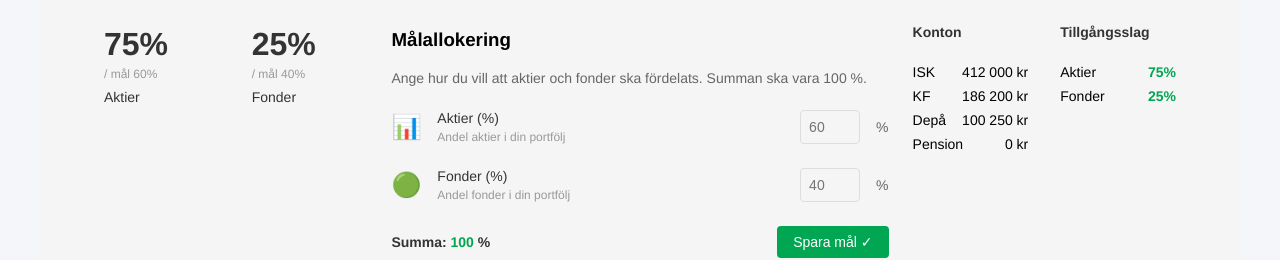
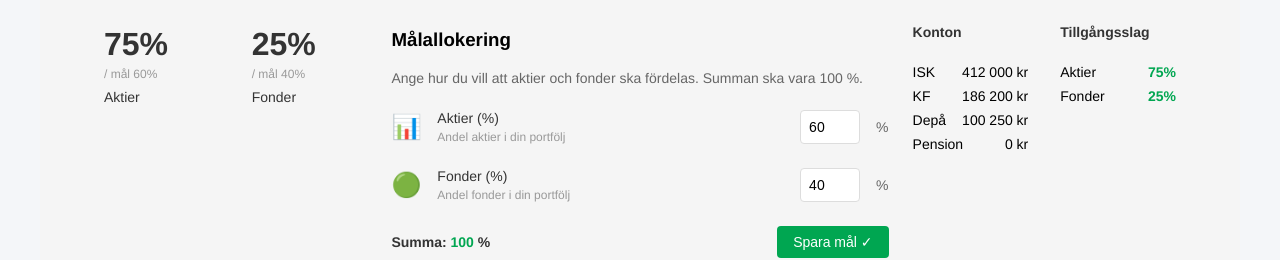
Before and after one commit to chas-challenge-2026/avanza-team1, a React (Vite) app in the folder frontend/: page / in a window 1280 px wide. Shown: the part 338-598 px from the top of the page. Built offline with nearby package versions, Linux system fonts and the light colour scheme.

Commit message:
feat(frontend): save target allocation against mock state (#41)

```diff
--- a/frontend/src/components/Dashboard/GoalAllocation.tsx
+++ b/frontend/src/components/Dashboard/GoalAllocation.tsx
@@ -1,11 +1,42 @@
-import Panel from '../Panel';
-import styles from './GoalAllocation.module.css';
+import { useState } from "react";
+import Panel from "../Panel";
+import styles from "./GoalAllocation.module.css";
+import { saveStoredTarget } from "../../lib/targetAllocation";
 
-function GoalAllocation(): JSX.Element {
+interface GoalAllocationProps {
+  targetAktierPct: number;
+  targetStabiltPct: number;
+  onTargetSaved: (equities: number, funds: number) => void;
+}
+
+function GoalAllocation({
+  targetAktierPct,
+  targetStabiltPct,
+  onTargetSaved,
+}: GoalAllocationProps): JSX.Element {
+  const [equities, setEquities] = useState(targetAktierPct);
+  const [funds, setFunds] = useState(targetStabiltPct);
+  const [saved, setSaved] = useState(false);
+
+  const sum = equities + funds;
+  const isValid = sum === 100;
+
+  function handleSave() {
+    if (!isValid) return;
+
+    saveStoredTarget({
+      targetAktierPct: equities,
+      targetStabiltPct: funds,
+    });
+    onTargetSaved(equities, funds);
+    setSaved(true);
+  }
+
   return (
     <Panel title="Målallokering" size="large">
       <p className={styles.description}>
-        Ange hur du vill att aktier och fonder ska fördelats. Summan ska vara 100 %.
+        Ange hur du vill att aktier och fonder ska fördelas. Summan ska vara 100
+        %.
       </p>
 
       <div className={styles.inputsContainer}>
@@ -13,9 +44,19 @@ function GoalAllocation(): JSX.Element {
           <div className={styles.icon}>📊</div>
           <div className={styles.label}>
             <div className={styles.labelTitle}>Aktier (%)</div>
-            <div className={styles.labelSubtitle}>Andel aktier i din portfölj</div>
+            <div className={styles.labelSubtitle}>
+              Andel aktier i din portfölj
+            </div>
           </div>
-          <input type="number" placeholder="60" className={styles.input} disabled />
+          <input
+            type="number"
+            className={styles.input}
+            value={equities}
+            onChange={(e) => {
+              setEquities(Number(e.target.value));
+              setSaved(false);
+            }}
+          />
           <span className={styles.unit}>%</span>
         </div>
 
@@ -23,23 +64,44 @@ function GoalAllocation(): JSX.Element {
           <div className={styles.icon}>🟢</div>
           <div className={styles.label}>
             <div className={styles.labelTitle}>Fonder (%)</div>
-            <div className={styles.labelSubtitle}>Andel fonder i din portfölj</div>
+            <div className={styles.labelSubtitle}>
+              Andel fonder i din portfölj
+            </div>
           </div>
-          <input type="number" placeholder="40" className={styles.input} disabled />
+          <input
+            type="number"
+            className={styles.input}
+            value={funds}
+            onChange={(e) => {
+              setFunds(Number(e.target.value));
+              setSaved(false);
+            }}
+          />
           <span className={styles.unit}>%</span>
         </div>
       </div>
 
       <div className={styles.summary}>
         <div className={styles.summaryText}>
-          Summa: <span className={styles.summarySum}>100</span> %
+          Summa: <span className={styles.summarySum}>{sum}</span> %
+          {!isValid && " — Summan måste vara 100 %."}
+          {saved && isValid && " — Mål sparat."}
         </div>
-        <button className={styles.button}>Spara mål ✓</button>
+        <button
+          className={styles.button}
+          type="button"
+          disabled={!isValid}
+          onClick={handleSave}
+        >
+          Spara mål ✓
+        </button>
       </div>
 
       <div className={styles.infoBox}>
         <span className={styles.infoIcon}>ℹ️</span>
-        <span className={styles.infoText}>Ett vanligt exempel är 60 / 40. Det är inte ett råd.</span>
+        <span className={styles.infoText}>
+          Ett vanligt exempel är 60 / 40. Det är inte ett råd.
+        </span>
       </div>
     </Panel>
   );
--- /dev/null
+++ b/frontend/src/lib/targetAllocation.ts
@@ -0,0 +1,33 @@
+export const TARGET_ALLOCATION_KEY = "ph_target_allocation";
+
+export interface StoredTarget {
+  targetAktierPct: number;
+  targetStabiltPct: number;
+}
+
+export function readStoredTarget(): StoredTarget | null {
+  try {
+    const raw = localStorage.getItem(TARGET_ALLOCATION_KEY);
+    if (!raw) return null;
+
+    const parsed = JSON.parse(raw) as Partial<StoredTarget>;
+
+    if (
+      typeof parsed.targetAktierPct === "number" &&
+      typeof parsed.targetStabiltPct === "number"
+    ) {
+      return {
+        targetAktierPct: parsed.targetAktierPct,
+        targetStabiltPct: parsed.targetStabiltPct,
+      };
+    }
+  } catch {
+    // ignore broken JSON
+  }
+
+  return null;
+}
+
+export function saveStoredTarget(target: StoredTarget): void {
+  localStorage.setItem(TARGET_ALLOCATION_KEY, JSON.stringify(target));
+}
--- a/frontend/src/pages/Portfolio.tsx
+++ b/frontend/src/pages/Portfolio.tsx
@@ -1,3 +1,4 @@
+import { useState } from "react";
 import PageHeader from "../components/Dashboard/PageHeader";
 import WarningBanner from "../components/Dashboard/WarningBanner";
 import AssetAllocation from "../components/Dashboard/AssetAllocation";
@@ -7,9 +8,31 @@ import NoticesEmpty from "../components/Dashboard/NoticesEmpty";
 import HoldingsTable from "../components/Dashboard/HoldingsTable";
 import "./Portfolio.css";
 import { mockPortfolio } from "../types/portfolio";
+import type { Allocation } from "../types/portfolio";
+import { readStoredTarget } from "../lib/targetAllocation";
 
 function Portfolio() {
-  console.log("mockPortfolio", mockPortfolio);
+  const storedTarget = readStoredTarget();
+  const [allocation, setAllocation] = useState<Allocation>({
+    ...mockPortfolio.allocation,
+    targetAktierPct:
+      storedTarget?.targetAktierPct ?? mockPortfolio.allocation.targetAktierPct,
+    targetStabiltPct:
+      storedTarget?.targetStabiltPct ??
+      mockPortfolio.allocation.targetStabiltPct,
+  });
+
+  function handleTargetSaved(
+    targetAktierPct: number,
+    targetStabiltPct: number,
+  ) {
+    setAllocation((prev) => ({
+      ...prev,
+      targetAktierPct,
+      targetStabiltPct,
+    }));
+  }
+
   return (
     <div className="portfolio-page">
       <PageHeader
@@ -25,11 +48,15 @@ function Portfolio() {
         />
       )}
       <div className="dashboard-grid">
-        <AssetAllocation allocation={mockPortfolio.allocation} />
-        <GoalAllocation />
+        <AssetAllocation allocation={allocation} />
+        <GoalAllocation
+          targetAktierPct={allocation.targetAktierPct}
+          targetStabiltPct={allocation.targetStabiltPct}
+          onTargetSaved={handleTargetSaved}
+        />
         <AccountsTable
           accounts={mockPortfolio.accounts}
-          allocation={mockPortfolio.allocation}
+          allocation={allocation}
         />
         <NoticesEmpty alerts={mockPortfolio.alerts} />
         <HoldingsTable holdings={mockPortfolio.holdings} />
```
Also changed, not shown: 2 other files (tests, documents, lock files or other folders).
